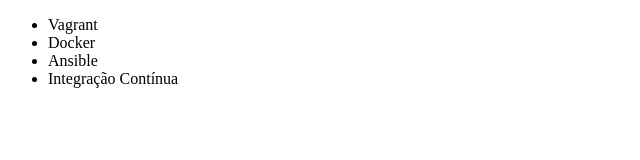
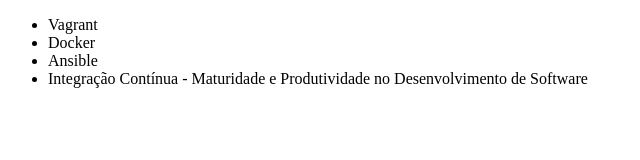
Before and after one commit to AlucardSTR/git-curso-alura, a plain HTML site: page index.html in a window 1280 px wide. Shown: the whole page, without its empty margins (0-640 px from the left). Drawn offline with Linux system fonts and the light colour scheme.

Commit message:
renomeando curso de integração continua

```diff
--- a/index.html
+++ b/index.html
@@ -9,7 +9,7 @@
         <li>Vagrant</li>
         <li>Docker</li>
         <li>Ansible</li>
-        <li>Integração Contínua</li>
+        <li>Integração Contínua - Maturidade e Produtividade no Desenvolvimento de Software</li>
     </ul>
 </body>
 </html>
```
